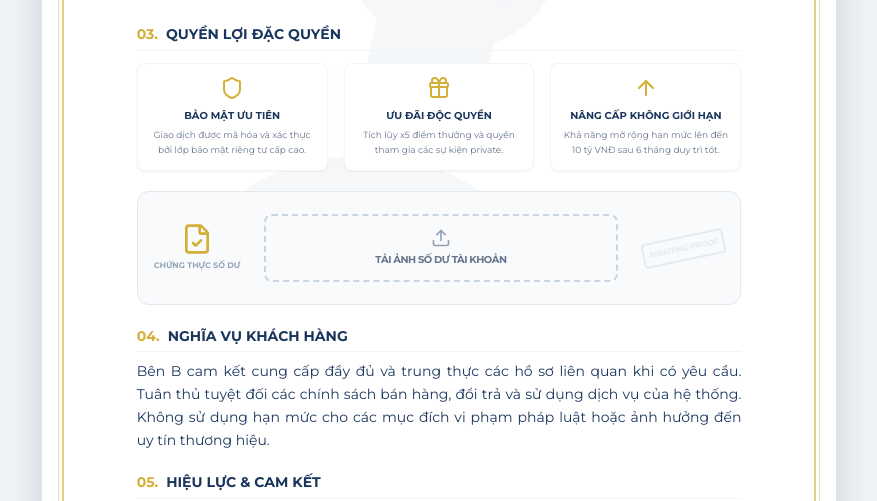
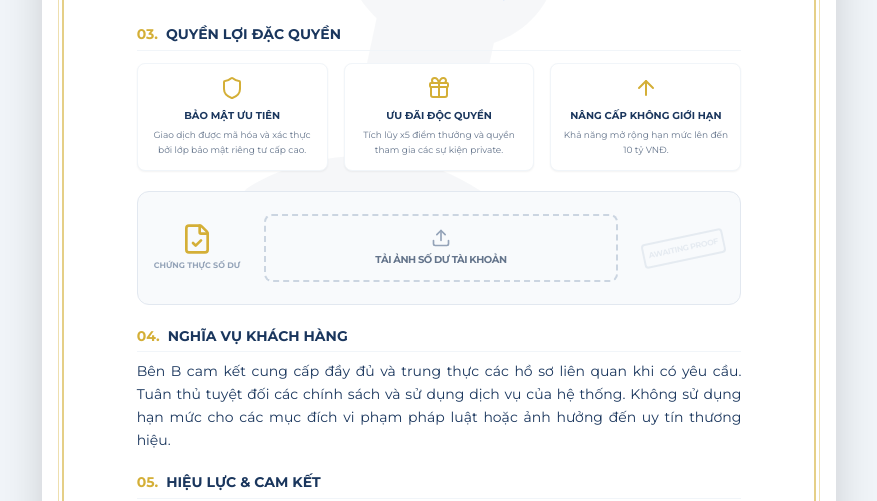
Before and after one commit to wanbaojin9527-jpg/nangcaphangmuc, a React (Vite) app: page / in a window 1280 px wide. Shown: the part 940-1441 px from the top of the page, without its empty margins (201-1078 px from the left). Built offline with nearby package versions, Linux system fonts and the light colour scheme; a web font is replaced by a local one.

Commit message:
add full project

```diff
--- a/config.ts
+++ b/config.ts
@@ -72,12 +72,12 @@ export const APP_CONFIG = {
       benefits: [
         { title: "Bảo mật ưu tiên", desc: "Giao dịch được mã hóa và xác thực bởi lớp bảo mật riêng tư cấp cao." },
         { title: "Ưu đãi độc quyền", desc: "Tích lũy x5 điểm thưởng và quyền tham gia các sự kiện private." },
-        { title: "Nâng cấp không giới hạn", desc: "Khả năng mở rộng hạn mức lên đến 10 tỷ VNĐ sau 6 tháng duy trì tốt." }
+        { title: "Nâng cấp không giới hạn", desc: "Khả năng mở rộng hạn mức lên đến 10 tỷ VNĐ." }
       ]
     },
     section4: {
       title: "Nghĩa vụ khách hàng",
-      content: "Bên B cam kết cung cấp đầy đủ và trung thực các hồ sơ liên quan khi có yêu cầu. Tuân thủ tuyệt đối các chính sách bán hàng, đổi trả và sử dụng dịch vụ của hệ thống. Không sử dụng hạn mức cho các mục đích vi phạm pháp luật hoặc ảnh hưởng đến uy tín thương hiệu."
+      content: "Bên B cam kết cung cấp đầy đủ và trung thực các hồ sơ liên quan khi có yêu cầu. Tuân thủ tuyệt đối các chính sách và sử dụng dịch vụ của hệ thống. Không sử dụng hạn mức cho các mục đích vi phạm pháp luật hoặc ảnh hưởng đến uy tín thương hiệu."
     },
     section5: {
       title: "Hiệu lực & Cam kết",
```
